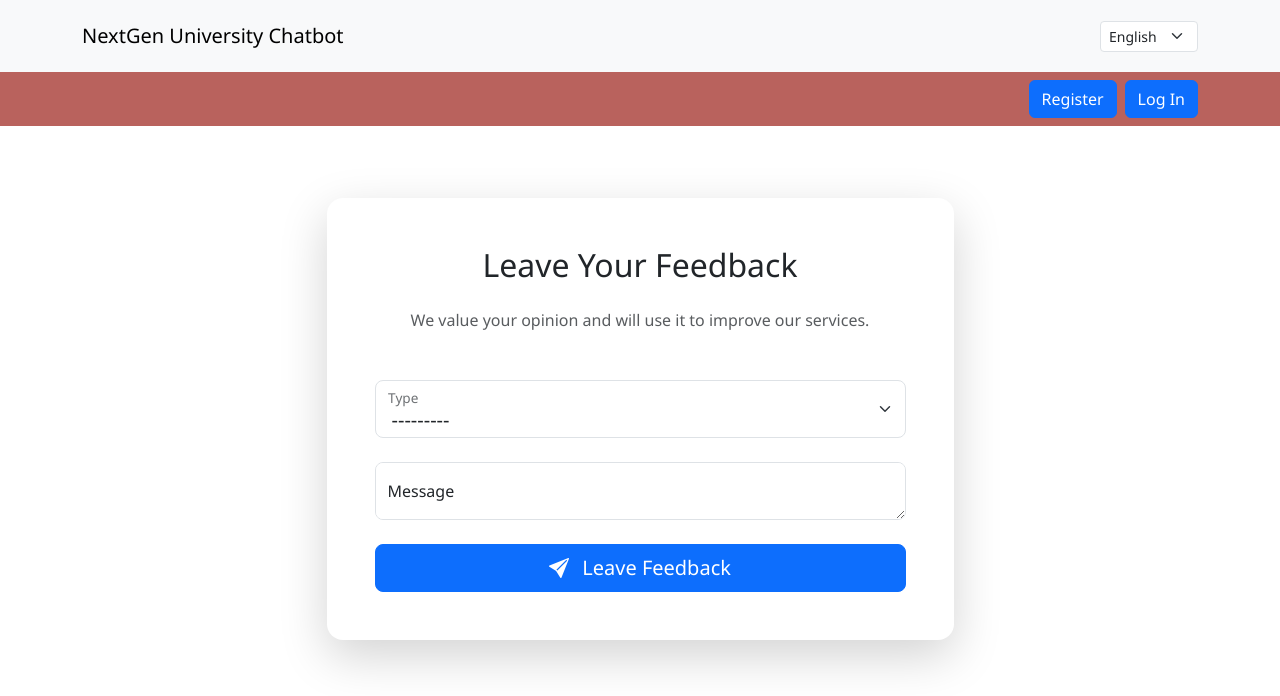
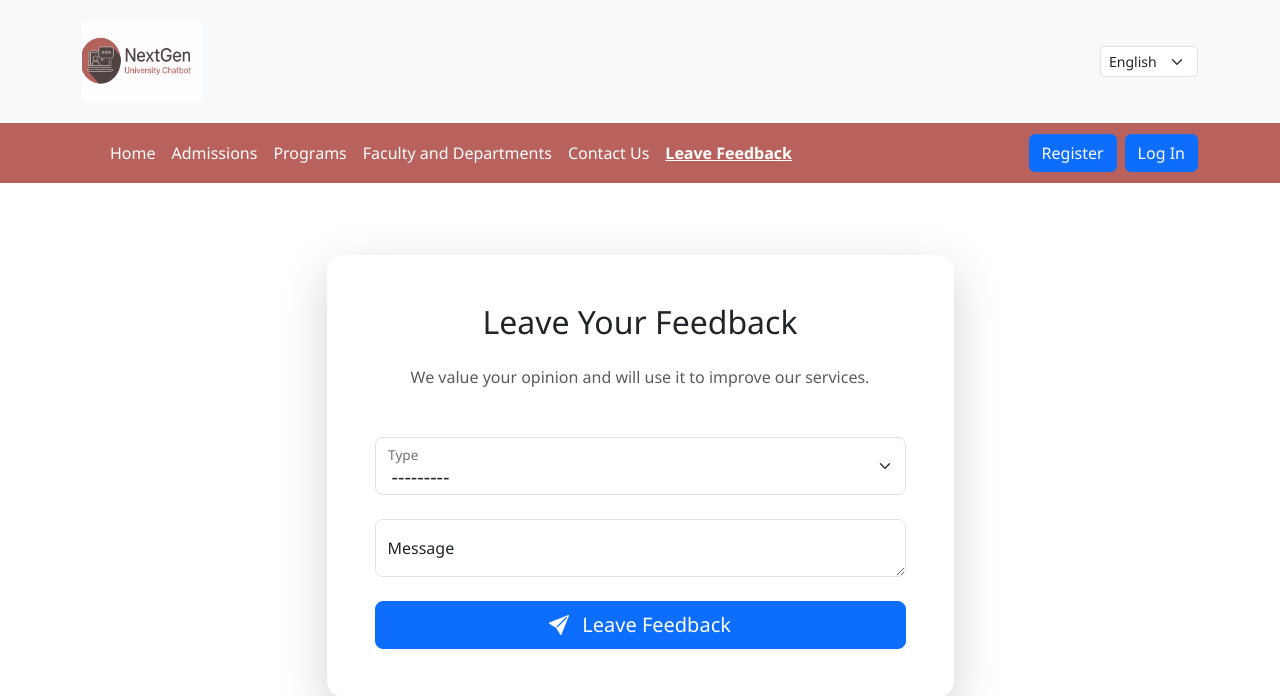
Before and after one commit to adjgonzalez/NextGenUniversityChatbot, a Django app: page /feedback/ in a window 1280 px wide. Shown: the top 696 px of the page. Run offline with Django 5.2, Linux system fonts and the light colour scheme; data that the repository does not hold is empty; parts of the project's set-up code (start-up, migrations or seed data) failed here and were passed over.

Commit message:
#30 Fix: Got to display navbar back :)

```diff
--- a/uni-chatbot/mysite/settings.py
+++ b/uni-chatbot/mysite/settings.py
@@ -26,7 +26,6 @@ if not SECRET_KEY:
 
 # Debug mode - safe defaults
 DEBUG = os.getenv("DEBUG", "False").lower() == "true"
-#DEBUG = True
 STATIC_URL = '/static/'
 
 if DEBUG:
--- a/uni-chatbot/pages/templates/base/navbar.html
+++ b/uni-chatbot/pages/templates/base/navbar.html
@@ -5,11 +5,7 @@
   <div class="container">
     <!-- Logo -->
     <a class="navbar-brand" href="/">
-      {% if logo_path %}
-        <img src="{% static logo_path %}" alt="Logo" width="120" class="d-inline-block align-text-top">
-      {% else %}
-        <span>NextGen University Chatbot</span>
-      {% endif %}
+      <img src="{% static 'images/logo.png' %}" alt="Logo" width="120" class="d-inline-block align-text-top">
     </a>
     <!-- Language Switcher - Moved inside the main nav -->
     <div class="navbar-nav ms-auto">
@@ -37,13 +33,12 @@
     <div class="collapse navbar-collapse">
       <!-- Left-aligned navigation links -->
       <ul class="navbar-nav me-auto mb-2 mb-lg-0">
-        {% for item in navbar_items %}
-          <li class="nav-item">
-            <a class="nav-link {% if request.path == item.url %}active{% endif %}" href="{{ item.url }}">
-              {{ item.menu_item }}
-            </a>
-          </li>
-        {% endfor %}
+        <li class="nav-item"><a class="nav-link {% if request.path == '/' %}active{% endif %}" href="/">{% trans "Home" %}</a></li>
+        <li class="nav-item"><a class="nav-link {% if request.path == '/admissions/' %}active{% endif %}" href="/admissions/">{% trans "Admissions" %}</a></li>
+        <li class="nav-item"><a class="nav-link {% if request.path == '/programs/' %}active{% endif %}" href="/programs/">{% trans "Programs" %}</a></li>
+        <li class="nav-item"><a class="nav-link {% if request.path == '/faculty/' %}active{% endif %}" href="/faculty/">{% trans "Faculty and Departments" %}</a></li>
+        <li class="nav-item"><a class="nav-link {% if request.path == '/contact/' %}active{% endif %}" href="/contact/">{% trans "Contact Us" %}</a></li>
+        <li class="nav-item"><a class="nav-link {% if request.path == '/feedback/' %}active{% endif %}" href="{% url 'feedback_form' %}">{% trans "Leave Feedback" %}</a></li>
       </ul>
 
       <!-- Right-aligned user buttons -->
--- a/uni-chatbot/pages/views.py
+++ b/uni-chatbot/pages/views.py
@@ -5,6 +5,7 @@ from django.template.loader import render_to_string
 from users.services import enroll_user_in_program
 from pages.models import Program
 from django.shortcuts import get_object_or_404
+
 # Home page
 def index(request):
     return render(request, "pages/home.html")
```
